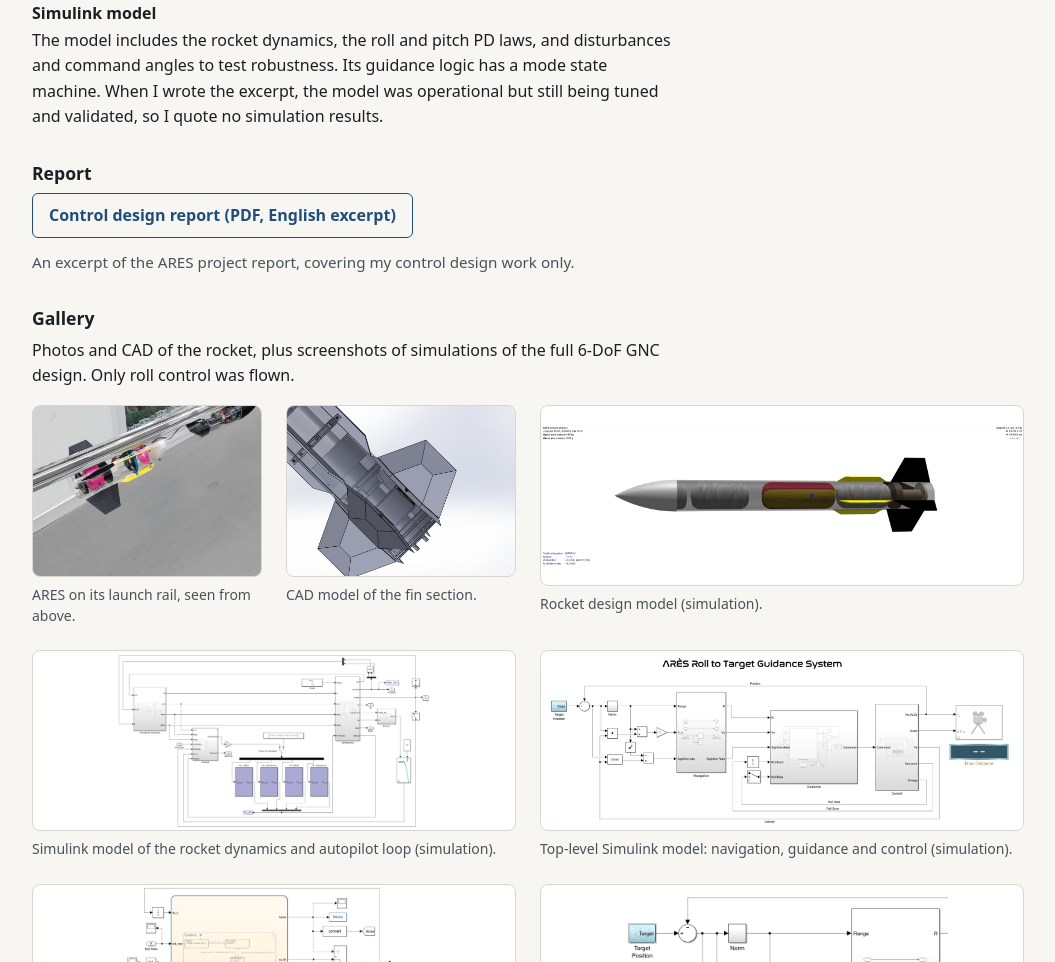
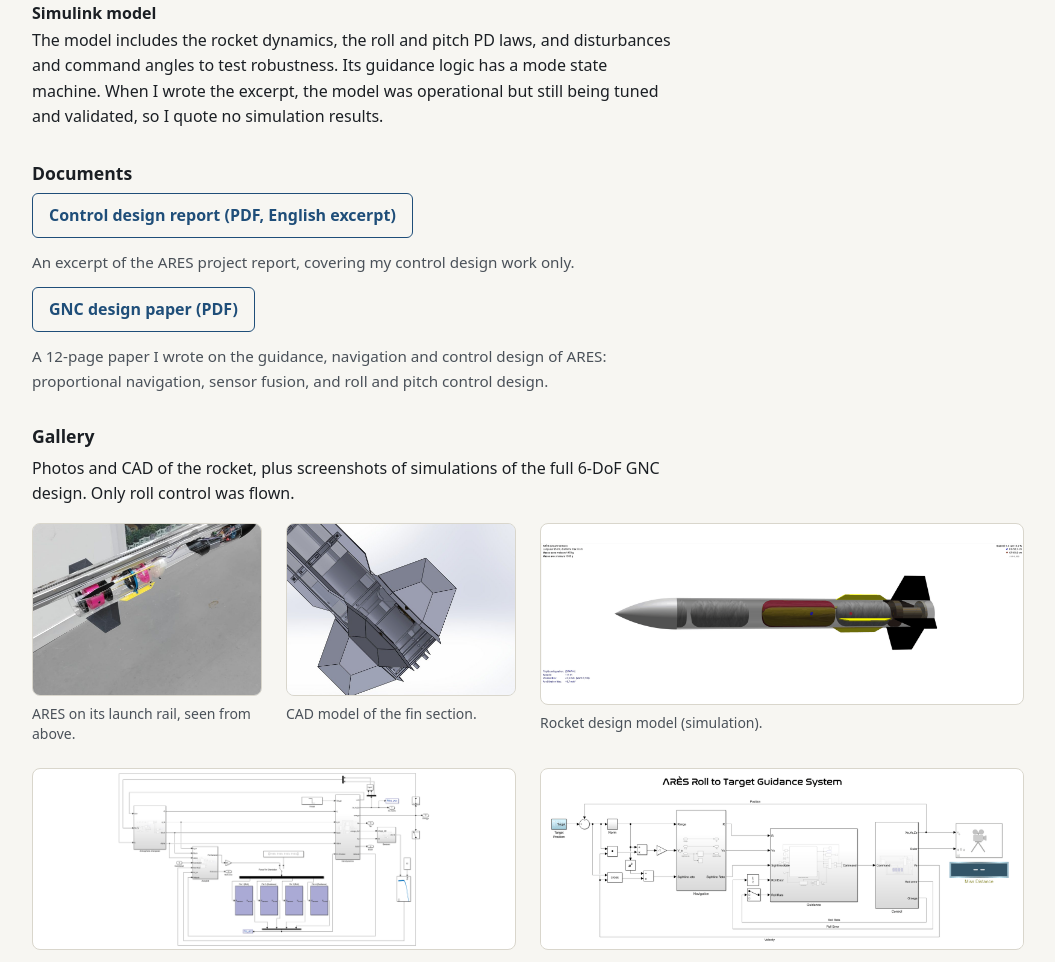
Before and after one commit to TristanHottier/TristanHottier.github.io, a plain HTML site: page projects/fin-controlled-rocket.html in a window 1280 px wide. Shown: the part 2434-3396 px from the top of the page, without its empty margins (112-1167 px from the left). Drawn offline with Linux system fonts and the light colour scheme.

Commit message:
Link GNC design paper on ARES page; rewrite README
Add the 12-page GNC design paper PDF under a renamed "Documents" section
on the fin-controlled rocket page. Rewrite README with live link, site
contents and a concise update guide.

Co-Authored-By: Claude Opus 5.5 <noreply@anthropic.com>
Claude-Session: https://claude.ai/code/session_01EPqd96tzRGtBv7py8w5LCu

```diff
--- a/projects/fin-controlled-rocket.html
+++ b/projects/fin-controlled-rocket.html
@@ -70,9 +70,11 @@
     <p>The model includes the rocket dynamics, the roll and pitch PD laws, and disturbances and command angles to test robustness. Its guidance logic has a mode state machine. When I wrote the excerpt, the model was operational but still being tuned and validated, so I quote no simulation results.</p>
   </section>
   <section>
-    <h2>Report</h2>
+    <h2>Documents</h2>
     <p><a class="btn" href="../assets/fin-controlled-rocket/ares-gnc-report.pdf">Control design report (PDF, English excerpt)</a></p>
     <p class="note">An excerpt of the ARES project report, covering my control design work only.</p>
+    <p><a class="btn" href="../assets/fin-controlled-rocket/gnc-design-paper.pdf">GNC design paper (PDF)</a></p>
+    <p class="note">A 12-page paper I wrote on the guidance, navigation and control design of ARES: proportional navigation, sensor fusion, and roll and pitch control design.</p>
   </section>
   <section class="prose" aria-labelledby="gal">
     <h2 id="gal">Gallery</h2>
```
Also changed, not shown: 2 other files.
